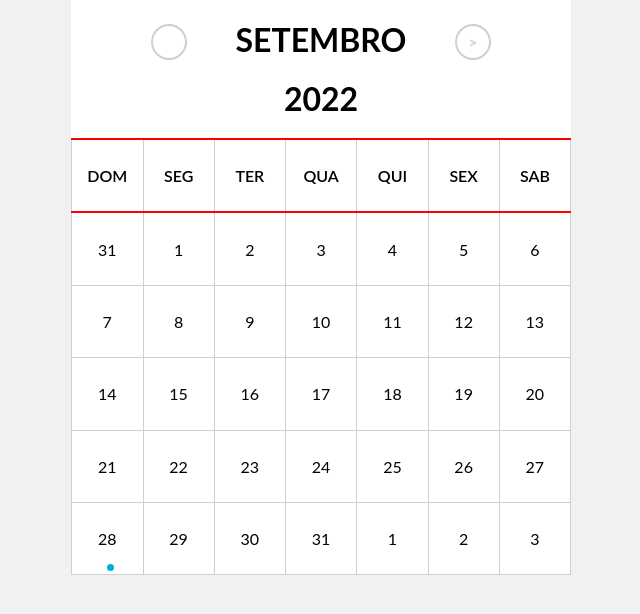
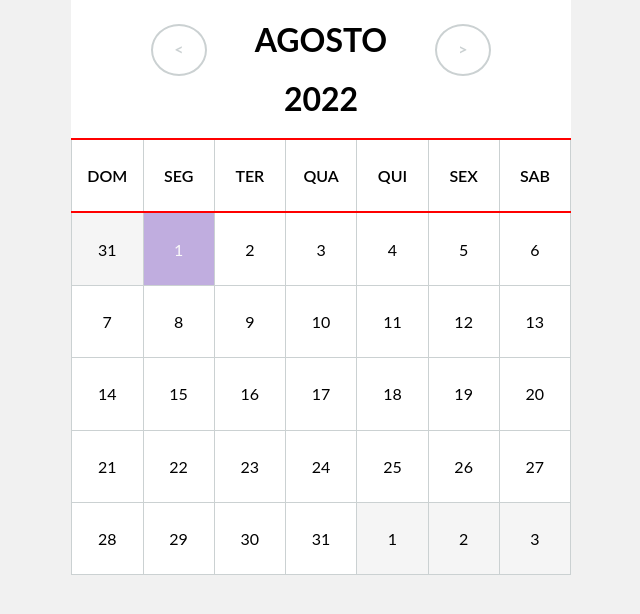
Before and after one commit to LucasNnunes/Projetos, a plain HTML site: page Calendario/index.html in a window 1280 px wide. Shown: the whole page, without its empty margins (319-959 px from the left). Drawn offline with Linux system fonts and the light colour scheme.

Commit message:
calendario

```diff
--- a/Calendario/index.html
+++ b/Calendario/index.html
@@ -13,8 +13,7 @@
   <div class="calendario">
     <header>
       <h2 id="mes">Janeiro</h2>
-      <a class="btn-ant" id="btn_prev">
-        </a>
+      <a class="btn-ant" id="btn_prev"><</a>
           <a class="btn-pro" id="btn_next">></a>
     </header>
     <table>
@@ -67,13 +66,13 @@
           <td>28</td>
         </tr>
         <tr>
-          <td class="dia-atual event">29</td>
+          <td class="dia-atual ">29</td>
           <td>30</td>
+          <td>1</td>
+          <td>2</td>
           <td>3</td>
           <td>4</td>
-          <td>5</td>
-          <td>6</td>
-          <td class="proximo-mes">7</td>
+          <td class="proximo-mes">5</td>
         </tr>
       </tbody>
       <footer>
--- a/Calendario/script.js
+++ b/Calendario/script.js
@@ -4,6 +4,7 @@ document.addEventListener("DOMContentLoaded", function () {
     "fevereiro",
     "março",
     "abril",
+    "maio",
     "junho",
     "julho",
     "agosto",
@@ -19,31 +20,35 @@ document.addEventListener("DOMContentLoaded", function () {
     document.getElementById("ano").innerHTML = ano;
 
     let firstDayOfWeek = new Date(ano, mes, 1).getDay() - 1;
+
     let getLastDayThisMonth = new Date(ano, mes + 1, 0).getDate();
+    let currentDay = new Date().getDay();
 
-    for (
-      var i = -firstDayOfWeek, index = 0;
-      i < 42 - firstDayOfWeek;
-      i++, index++
-    ) {
+    for (var i = -firstDayOfWeek; i < 42 - firstDayOfWeek; i++) {
       let dt = new Date(ano, mes, i);
-      let dayTable = tableDays.getElementsByTagName("td")[index];
-      dayTable.classList.remove("mes-anterior");
-      dayTable.classList.remove("proximo-mes");
-      dayTable.classList.remove("dia-atual");
+      let dayTable = tableDays.getElementsByTagName("td")[i];
+      if (dayTable) {
+        const tdClassList = dayTable.classList;
+        tdClassList.remove("mes-anterior");
+        tdClassList.remove("proximo-mes");
+        tdClassList.remove("dia-atual");
         dayTable.innerHTML = dt.getDate();
-      if (
-        dt.getFullYear == dt.getFullYear() &&
-        dt.getMonth() == dt.getMonth() &&
-        dt.getDate() == dt.getDate()
-      ) {
-        dayTable.classList.add("dia-atual");
-      }
+
         if (i < 1) {
-        dayTable.classList.add("mes-anterior");
+          tdClassList.add("mes-anterior");
         }
         if (i > getLastDayThisMonth) {
-        dayTable.classList.add("proximo-mes");
+          tdClassList.add("proximo-mes");
+        }
+        if (currentDay) {
+          if (dayTable.innerHTML == currentDay) {
+            if (!tdClassList.contains("proximo-mes")) {
+              if (now.getMonth() === mes && now.getFullYear() === ano) {
+                tdClassList.add("dia-atual");
+              }
+            }
+          }
+        }
       }
     }
   }
@@ -56,14 +61,19 @@ document.addEventListener("DOMContentLoaded", function () {
   botao_proximo.onclick = function () {
     mes++;
 
+    if (mes === 12) {
+      mes = 0;
       ano++;
+    }
     GetDaysCalendar(mes, ano);
   };
   botao_anterior.onclick = function () {
     mes--;
-
+    if (mes === -1) {
       mes = 11;
       ano--;
+    }
+
     GetDaysCalendar(mes, ano);
   };
 });
--- a/Calendario/style.css
+++ b/Calendario/style.css
@@ -28,15 +28,16 @@ h2 {
 .btn-pro {
   position: absolute;
   top: 50%;
-  height: 32px;
-  width: 32px;
-  line-height: 32px;
+  line-height: 45px;
   margin-top: -16px;
   border: 2px solid #cbd1d2;
   border-radius: 50%;
   color: #cbd1d2;
   font-size: 16px;
   font-weight: bold;
+  align-items: center;
+  width: 52px;
+  height: 48px;
 }
 .btn-ant {
   left: 80px;
@@ -48,6 +49,7 @@ h2 {
 .btn-pro:hover {
   background: #cbd1d2;
   color: #f9f9f9;
+  cursor: pointer;
 }
 table {
   margin-top: 20px;
@@ -78,28 +80,7 @@ table {
   background: #c0addf;
   color: #f9f9f9;
 }
-.calendario .mes-anterior:hover,
-.calendario .proximo-mes :hover {
+.calendario .mes-anterior,
+.calendario .proximo-mes {
   background: whitesmoke;
 }
-.event {
-  position: relative;
-}
-.event::after {
-  content: "";
-  width: 7px;
-  height: 7px;
-  left: 50%;
-  bottom: 7px;
-  margin: -3.5px 00 -3.5px;
-  background: #00addf;
-  display: block;
-  position: absolute;
-  border-radius: 50%;
-}
-.event:hover::after {
-  background: #f9f9f9;
-}
-.event.dia-atual:after {
-  background: #f9f9f9;
-}
```
Lines whose indentation alone changed are shown as unchanged.
